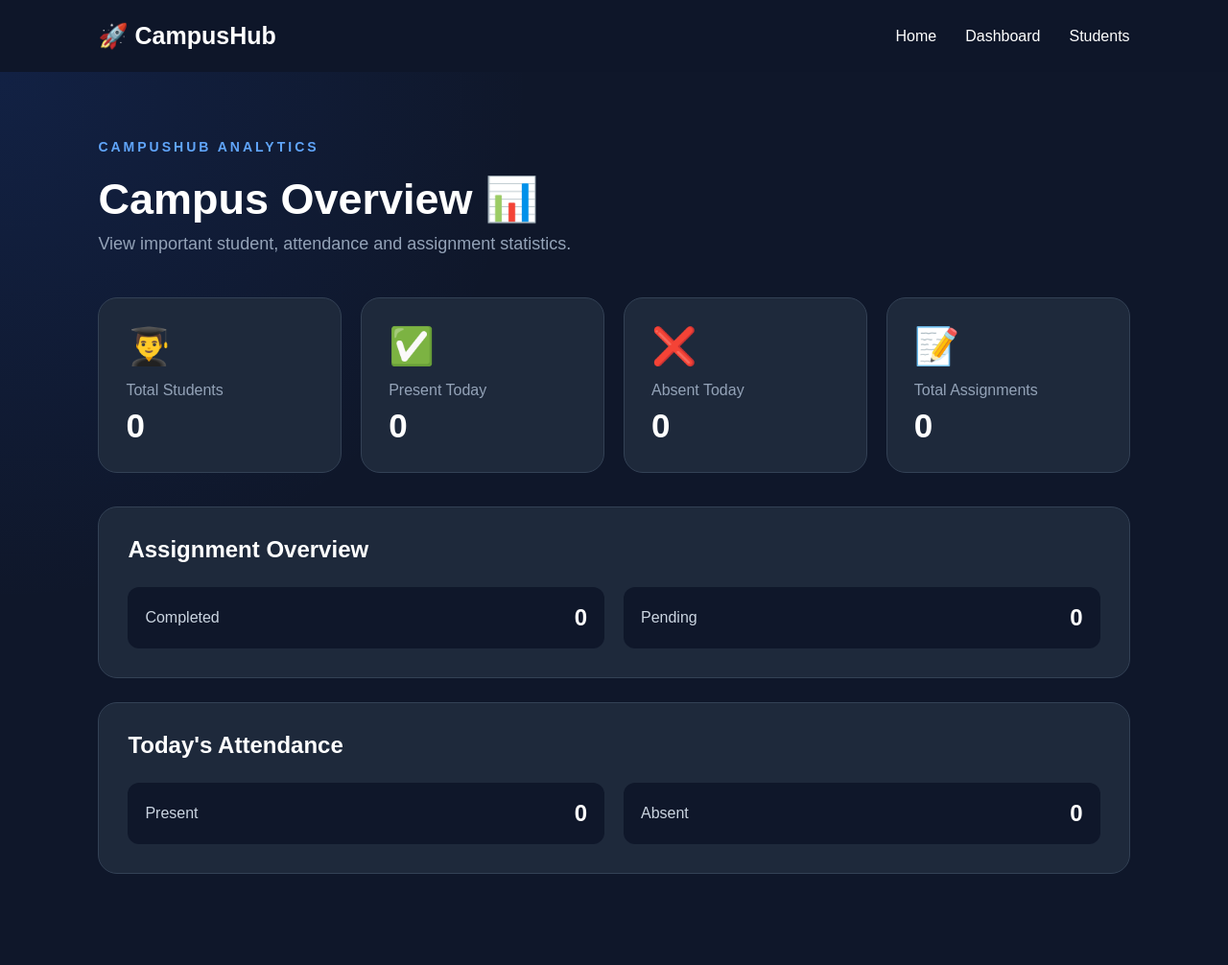
After one commit to eshitashukla634-tech/CampusHub, a Flask app: page /analytics in a window 1280 px wide. The commit adds this page. Shown: the whole page at 96% size. Run offline with Flask 3, Linux system fonts and the light colour scheme; data that the repository does not hold is empty.

Commit message:
Add analytics dashboard

```diff
--- a/app.py
+++ b/app.py
@@ -371,5 +371,66 @@ def update_assignment_status(assignment_id, status):
 
     return redirect(url_for("assignments"))
 
+
+@app.route("/analytics")
+def analytics():
+
+    connection = sqlite3.connect("campushub.db")
+    cursor = connection.cursor()
+
+    # Total students
+    cursor.execute("SELECT COUNT(*) FROM students")
+    total_students = cursor.fetchone()[0]
+
+    # Today's present students
+    cursor.execute("""
+        SELECT COUNT(*)
+        FROM attendance
+        WHERE date = date('now')
+        AND status = 'Present'
+    """)
+    present_today = cursor.fetchone()[0]
+
+    # Today's absent students
+    cursor.execute("""
+        SELECT COUNT(*)
+        FROM attendance
+        WHERE date = date('now')
+        AND status = 'Absent'
+    """)
+    absent_today = cursor.fetchone()[0]
+
+    # Total assignments
+    cursor.execute("SELECT COUNT(*) FROM assignments")
+    total_assignments = cursor.fetchone()[0]
+
+    # Completed assignments
+    cursor.execute("""
+        SELECT COUNT(*)
+        FROM assignments
+        WHERE status = 'Completed'
+    """)
+    completed_assignments = cursor.fetchone()[0]
+
+    # Pending assignments
+    cursor.execute("""
+        SELECT COUNT(*)
+        FROM assignments
+        WHERE status = 'Pending'
+    """)
+    pending_assignments = cursor.fetchone()[0]
+
+    connection.close()
+
+    return render_template(
+        "analytics.html",
+        total_students=total_students,
+        present_today=present_today,
+        absent_today=absent_today,
+        total_assignments=total_assignments,
+        completed_assignments=completed_assignments,
+        pending_assignments=pending_assignments
+    )
+
 if __name__ == "__main__":
     app.run(debug=True)
--- a/static/css/style.css
+++ b/static/css/style.css
@@ -1336,3 +1336,157 @@ footer {
 
     cursor: pointer;
 }
+
+
+.analytics-page {
+    min-height: calc(100vh - 75px);
+
+    padding: 70px 8%;
+
+    background:
+        radial-gradient(
+            circle at top left,
+            #2563eb22,
+            transparent 35%
+        ),
+        #0f172a;
+}
+
+.analytics-header {
+    margin-bottom: 45px;
+}
+
+.analytics-header h1 {
+    font-size: 45px;
+    margin: 10px 0;
+}
+
+.analytics-header p:not(.tagline) {
+    color: #94a3b8;
+    font-size: 18px;
+}
+
+.analytics-grid {
+    display: grid;
+
+    grid-template-columns:
+        repeat(4, 1fr);
+
+    gap: 20px;
+
+    margin-bottom: 35px;
+}
+
+.analytics-card {
+    padding: 28px;
+
+    background: #1e293b;
+
+    border: 1px solid #334155;
+
+    border-radius: 20px;
+
+    transition: 0.3s;
+}
+
+.analytics-card:hover {
+    transform: translateY(-6px);
+
+    border-color: #60a5fa;
+
+    box-shadow:
+        0 15px 40px #00000033;
+}
+
+.analytics-icon {
+    font-size: 38px;
+
+    margin-bottom: 15px;
+}
+
+.analytics-card p {
+    color: #94a3b8;
+
+    margin-bottom: 8px;
+}
+
+.analytics-card h2 {
+    font-size: 35px;
+}
+
+.analytics-section {
+    padding: 30px;
+
+    margin-bottom: 25px;
+
+    background: #1e293b;
+
+    border: 1px solid #334155;
+
+    border-radius: 20px;
+}
+
+.analytics-section h2 {
+    margin-bottom: 25px;
+}
+
+.analytics-progress,
+.attendance-overview {
+    display: grid;
+
+    grid-template-columns:
+        repeat(2, 1fr);
+
+    gap: 20px;
+}
+
+.progress-item,
+.attendance-overview > div {
+    display: flex;
+
+    justify-content: space-between;
+
+    align-items: center;
+
+    padding: 18px;
+
+    background: #0f172a;
+
+    border-radius: 12px;
+}
+
+.progress-item span,
+.attendance-overview span {
+    color: #cbd5e1;
+}
+
+.progress-item strong,
+.attendance-overview strong {
+    font-size: 24px;
+}
+
+@media (max-width: 1000px) {
+
+    .analytics-grid {
+        grid-template-columns:
+            repeat(2, 1fr);
+    }
+
+}
+
+@media (max-width: 600px) {
+
+    .analytics-page {
+        padding: 50px 5%;
+    }
+
+    .analytics-grid {
+        grid-template-columns: 1fr;
+    }
+
+    .analytics-progress,
+    .attendance-overview {
+        grid-template-columns: 1fr;
+    }
+
+}
--- /dev/null
+++ b/templates/analytics.html
@@ -0,0 +1,223 @@
+<!DOCTYPE html>
+<html lang="en">
+
+<head>
+
+    <meta charset="UTF-8">
+
+    <meta name="viewport"
+          content="width=device-width, initial-scale=1.0">
+
+    <title>Analytics | CampusHub</title>
+
+    <link rel="stylesheet"
+          href="{{ url_for('static', filename='css/style.css') }}">
+
+</head>
+
+
+<body>
+
+    <nav class="navbar">
+
+        <div class="logo">
+            🚀 CampusHub
+        </div>
+
+        <div class="nav-links">
+
+            <a href="{{ url_for('home') }}">
+                Home
+            </a>
+
+            <a href="{{ url_for('dashboard') }}">
+                Dashboard
+            </a>
+
+            <a href="{{ url_for('students') }}">
+                Students
+            </a>
+
+        </div>
+
+    </nav>
+
+
+    <main class="analytics-page">
+
+        <div class="analytics-header">
+
+            <p class="tagline">
+                CAMPUSHUB ANALYTICS
+            </p>
+
+            <h1>
+                Campus Overview 📊
+            </h1>
+
+            <p>
+                View important student, attendance and assignment statistics.
+            </p>
+
+        </div>
+
+
+        <!-- Statistics -->
+
+        <div class="analytics-grid">
+
+
+            <div class="analytics-card">
+
+                <div class="analytics-icon">
+                    👨‍🎓
+                </div>
+
+                <p>
+                    Total Students
+                </p>
+
+                <h2>
+                    {{ total_students }}
+                </h2>
+
+            </div>
+
+
+            <div class="analytics-card">
+
+                <div class="analytics-icon">
+                    ✅
+                </div>
+
+                <p>
+                    Present Today
+                </p>
+
+                <h2>
+                    {{ present_today }}
+                </h2>
+
+            </div>
+
+
+            <div class="analytics-card">
+
+                <div class="analytics-icon">
+                    ❌
+                </div>
+
+                <p>
+                    Absent Today
+                </p>
+
+                <h2>
+                    {{ absent_today }}
+                </h2>
+
+            </div>
+
+
+            <div class="analytics-card">
+
+                <div class="analytics-icon">
+                    📝
+                </div>
+
+                <p>
+                    Total Assignments
+                </p>
+
+                <h2>
+                    {{ total_assignments }}
+                </h2>
+
+            </div>
+
+        </div>
+
+
+        <!-- Assignment Overview -->
+
+        <div class="analytics-section">
+
+            <h2>
+                Assignment Overview
+            </h2>
+
+            <div class="analytics-progress">
+
+                <div class="progress-item">
+
+                    <span>
+                        Completed
+                    </span>
+
+                    <strong>
+                        {{ completed_assignments }}
+                    </strong>
+
+                </div>
+
+
+                <div class="progress-item">
+
+                    <span>
+                        Pending
+                    </span>
+
+                    <strong>
+                        {{ pending_assignments }}
+                    </strong>
+
+                </div>
+
+            </div>
+
+        </div>
+
+
+        <!-- Attendance Overview -->
+
+        <div class="analytics-section">
+
+            <h2>
+                Today's Attendance
+            </h2>
+
+            <div class="attendance-overview">
+
+                <div>
+
+                    <span>
+                        Present
+                    </span>
+
+                    <strong>
+                        {{ present_today }}
+                    </strong>
+
+                </div>
+
+
+                <div>
+
+                    <span>
+                        Absent
+                    </span>
+
+                    <strong>
+                        {{ absent_today }}
+                    </strong>
+
+                </div>
+
+            </div>
+
+        </div>
+
+    </main>
+
+</body>
+
+</html>
--- a/templates/dashboard.html
+++ b/templates/dashboard.html
@@ -109,7 +109,7 @@
                     Track attendance and participation.
                 </p>
 
-                <a href="#">
+                <a href="{{ url_for('analytics') }}">
                     Open →
                 </a>
 
```
